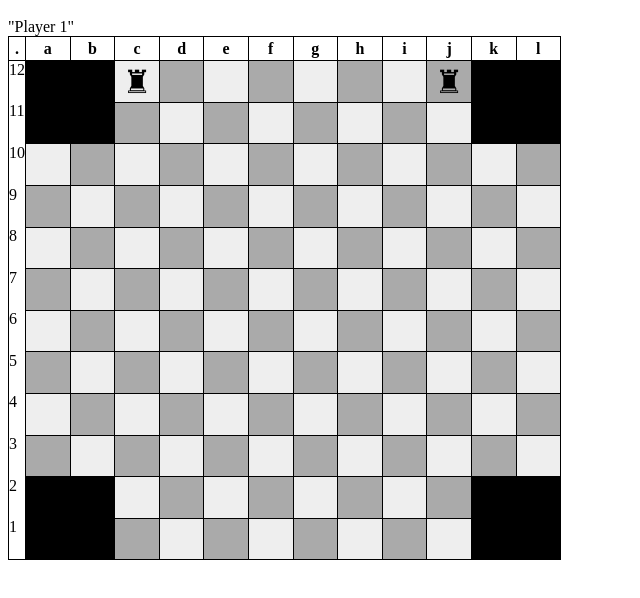
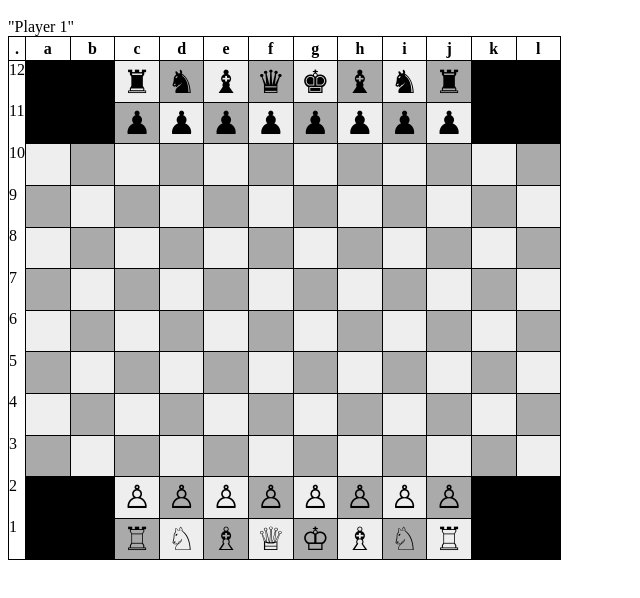
Before and after one commit to IntellectisSoul/4-Player-Team-Chess, a plain HTML site: page chesstable1.html in a window 1280 px wide. Shown: the part 48-646 px from the top of the page, without its empty margins (0-640 px from the left). Drawn offline with Linux system fonts and the light colour scheme.

Commit message:
generate board and pieces update

```diff
--- a/Populate Pieces.js
+++ b/Populate Pieces.js
@@ -1,7 +1,45 @@
 // window.onload = init;
-
+//Player 2 Black Side
 document.getElementById('c12').innerHTML = "♜";
 document.getElementById('j12').innerHTML = "♜";
+
+document.getElementById('d12').innerHTML = "♞";
+document.getElementById('i12').innerHTML = "♞";
+
+document.getElementById('e12').innerHTML = "♝";
+document.getElementById('h12').innerHTML = "♝";
+
+document.getElementById('f12').innerHTML = "♛";
+document.getElementById('g12').innerHTML = "♚";
+
+setTimeout(2000);
+{ lettr = ['c', 'd', 'e', 'f', 'g', 'h','i', 'j' ];
+for (i=0; i < lettr.length; i++) {
+x = (lettr[i] +11);
+document.getElementById(x).innerHTML = "♟";
+}
+}
+
+//Player 1 White Side
+document.getElementById('c1').innerHTML = "♖";
+document.getElementById('j1').innerHTML = "♖";
+
+document.getElementById('d1').innerHTML = "♘";
+document.getElementById('i1').innerHTML = "♘";
+
+document.getElementById('e1').innerHTML = "♗";
+document.getElementById('h1').innerHTML = "♗";
+
+document.getElementById('f1').innerHTML = "♕";
+document.getElementById('g1').innerHTML = "♔";
+
+setTimeout(2000);
+{ lettr = ['c', 'd', 'e', 'f', 'g', 'h','i', 'j' ];
+for (i=0; i < lettr.length; i++) {
+x = (lettr[i] +2);
+document.getElementById(x).innerHTML = "♙";
+}
+}
 // let x = document.getElementByID("c12");
 
 // x.apendChild(♜);
--- a/chesstable1.html
+++ b/chesstable1.html
@@ -60,7 +60,8 @@
             //fill with squares by class attribute; switch between 1 and 0 to assign alternate dark and light class to the 'td'.
                 assign = nos % 2; //use 1 or 0 to switch between light and dark
                 let classcolor = (assign ==0) ? "dark" : "light";
-                square.setAttribute("class", classcolor);
+                square.setAttribute("class", classcolor)
+                square.setAttribute( "draggable", "true" );
                 console.log(classcolor);
 
               //label each square with positonal notation
```
